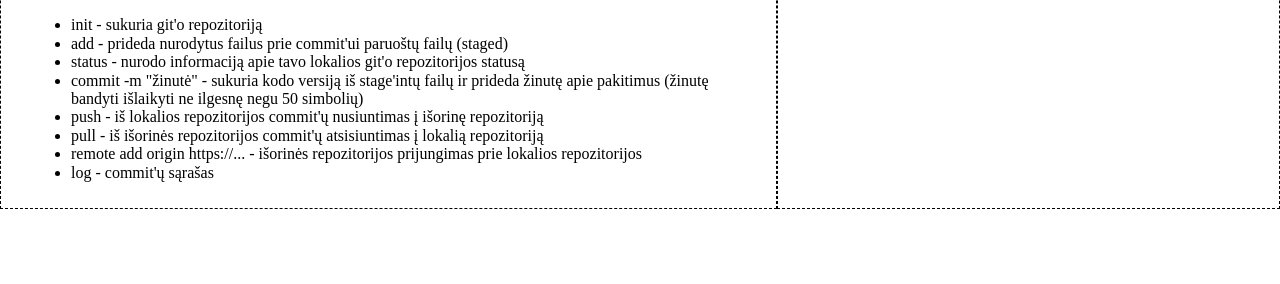
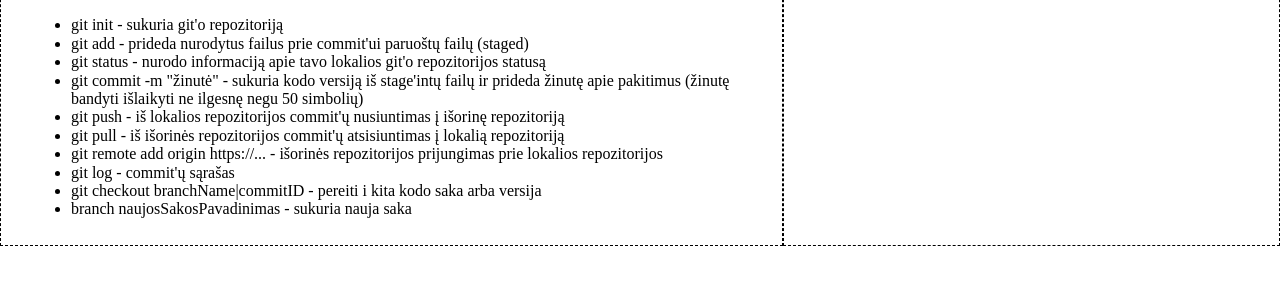
Before and after one commit to donatasjan5/praktika, a plain HTML site: page index.html in a window 1280 px wide. Shown: the part 210-494 px from the top of the page. Drawn offline with nearby package versions, Linux system fonts and the light colour scheme.

Commit message:
dvi naujos git komandos

```diff
--- a/index.html
+++ b/index.html
@@ -20,15 +20,18 @@
 
             <h2>Git Komandos</h2>
             <ul>
-                <li>init - sukuria git'o repozitoriją</li>
-                <li>add - prideda nurodytus failus prie commit'ui paruoštų failų (staged)</li>
-                <li>status - nurodo informaciją apie tavo lokalios git'o repozitorijos statusą</li>
-                <li>commit -m "žinutė" - sukuria kodo versiją iš stage'intų failų ir prideda žinutę apie pakitimus
+                <li>git init - sukuria git'o repozitoriją</li>
+                <li>git add - prideda nurodytus failus prie commit'ui paruoštų failų (staged)</li>
+                <li>git status - nurodo informaciją apie tavo lokalios git'o repozitorijos statusą</li>
+                <li>git commit -m "žinutė" - sukuria kodo versiją iš stage'intų failų ir prideda žinutę apie pakitimus
                     (žinutę bandyti išlaikyti ne ilgesnę negu 50 simbolių)</li>
-                <li>push - iš lokalios repozitorijos commit'ų nusiuntimas į išorinę repozitoriją</li>
-                <li>pull - iš išorinės repozitorijos commit'ų atsisiuntimas į lokalią repozitoriją</li>
-                <li>remote add origin https://... - išorinės repozitorijos prijungimas prie lokalios repozitorijos</li>
-                <li>log - commit'ų sąrašas</li>
+                <li>git push - iš lokalios repozitorijos commit'ų nusiuntimas į išorinę repozitoriją</li>
+                <li>git pull - iš išorinės repozitorijos commit'ų atsisiuntimas į lokalią repozitoriją</li>
+                <li>git remote add origin https://... - išorinės repozitorijos prijungimas prie lokalios repozitorijos
+                </li>
+                <li>git log - commit'ų sąrašas</li>
+                <li>git checkout branchName|commitID - pereiti i kita kodo saka arba versija</li>
+                <li>branch naujosSakosPavadinimas - sukuria nauja saka</li>
             </ul>
         </section>
         <section id="gitHub">
--- a/scripts/main.js
+++ b/scripts/main.js
@@ -3,7 +3,7 @@ document
     .forEach(li => li.addEventListener('click', e => {
         // console.log(e);
         const confetti = document.createElement('img');
-        confetti.setAttribute('src', './images/confettiGif.gif');
+        confetti.setAttribute('src', './image/qqqqqqqq.gif');
         confetti.style.position = 'absolute';
         confetti.style.top = `${e.pageY}px`;
         confetti.style.left = `${e.pageX}px`;
```
